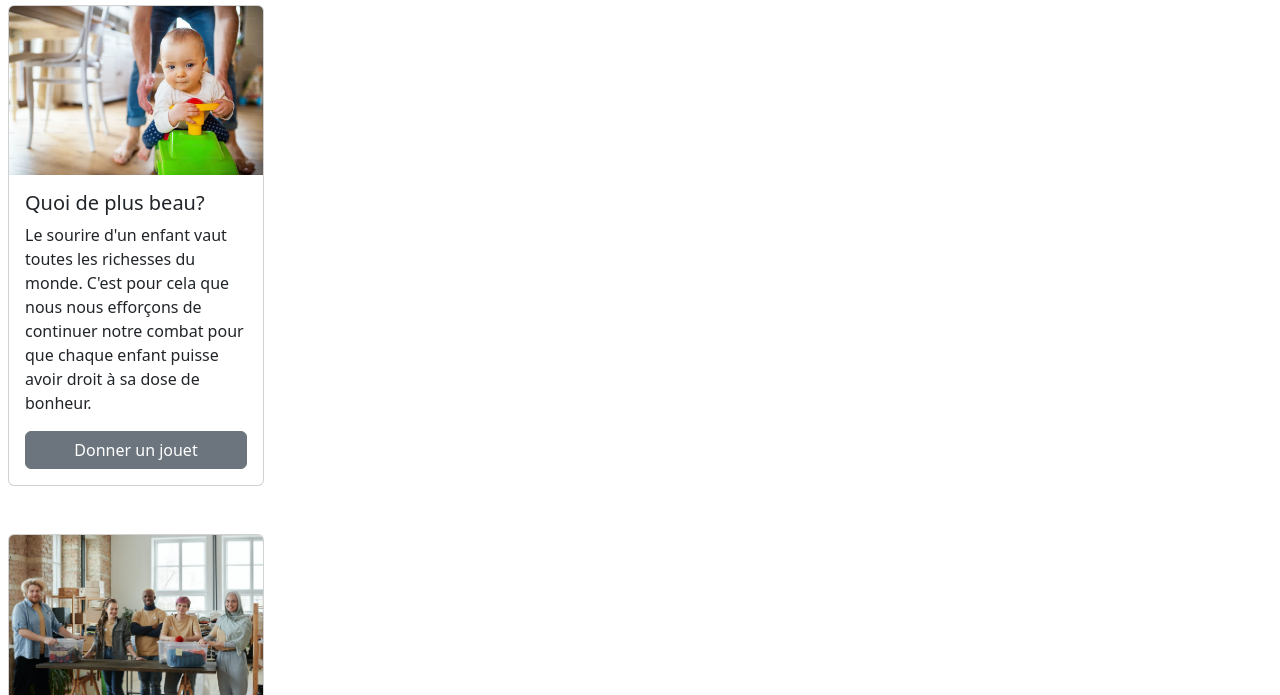
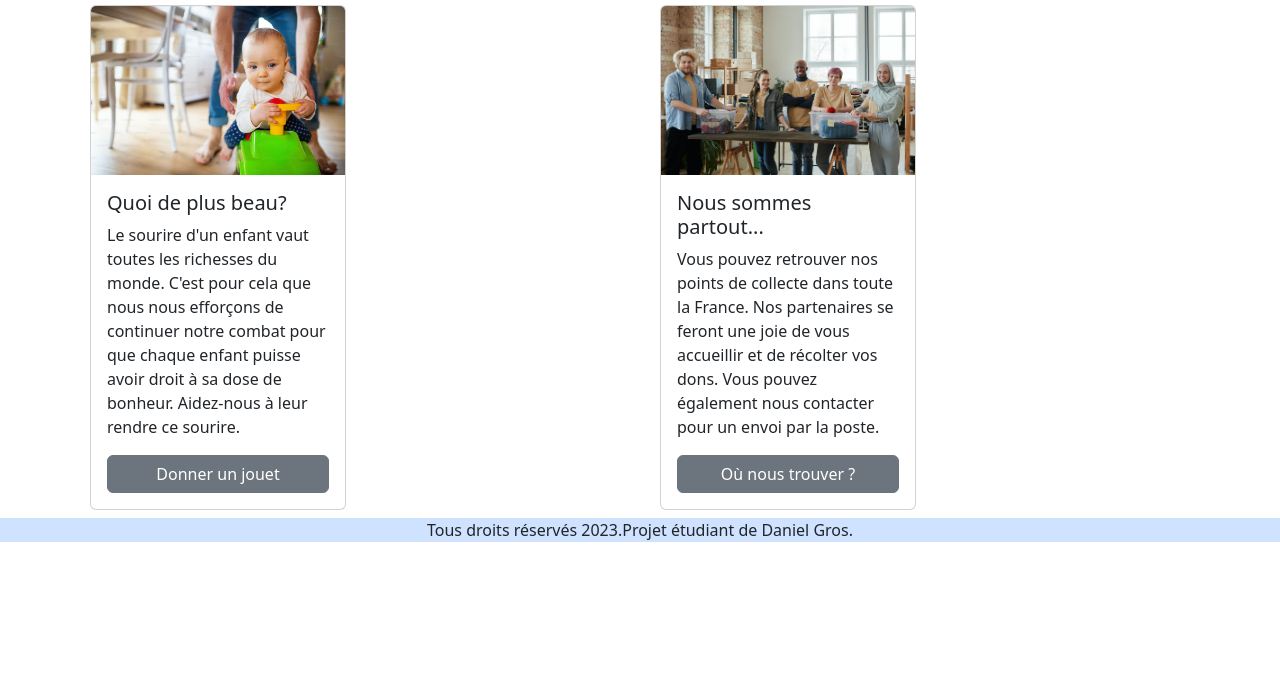
Before and after one commit to Daniel-Gros/-valutation, a website: page index.html in a window 1280 px wide. Shown: the part 105-800 px from the top of the page. Drawn offline with nearby package versions, Linux system fonts and the light colour scheme.

Commit message:
Index.html is done

```diff
--- a/index.html
+++ b/index.html
@@ -18,7 +18,7 @@
     <header>
       <nav class="navbar navbar-expand-lg navbar-light bg-primary-subtle">
         <div class="container text-end">
-          <a class="navbar-brand" href="main-page.html">LE PTIT CHEF</a>
+          <a class="navbar-brand" href="index.html">LE PTIT CHEF</a>
           <button
             class="navbar-toggler btn btn-sm"
             type="button"
@@ -64,7 +64,9 @@
         >
       </div>
 
-      <section class="card-article">
+      <section class="container">
+        <div class="row">
+          <div class="col-sm-6">
             <div class="card mx-2" style="width: 16rem">
               <img
                 src="/assets/img/photo-bébé-voiture-verte.avif"
@@ -76,9 +78,10 @@
               <div class="card-body">
                 <h5 class="card-1-title">Quoi de plus beau?</h5>
                 <p class="card-text">
-              Le sourire d'un enfant vaut toutes les richesses du monde. C'est
-              pour cela que nous nous efforçons de continuer notre combat pour
-              que chaque enfant puisse avoir droit à sa dose de bonheur.
+                  Le sourire d'un enfant vaut toutes les richesses du monde.
+                  C'est pour cela que nous nous efforçons de continuer notre
+                  combat pour que chaque enfant puisse avoir droit à sa dose de
+                  bonheur. Aidez-nous à leur rendre ce sourire.
                 </p>
                 <a
                   href="formulaire-don.html"
@@ -87,7 +90,9 @@
                 >
               </div>
             </div>
+          </div>
           <br /><br />
+          <div class="col-sm-6">
             <div class="card mx-2" style="width: 16rem">
               <img
                 src="/assets/img/photo-benevoles.jpeg"
@@ -110,9 +115,10 @@
               <div class="card-body">
                 <h5 class="card-2-title">Nous sommes partout...</h5>
                 <p class="card-text">
-              Vous pouvez retrouver nos points de collecte dans toute la France.
-              Nos partenaires se feront une joie de vous accueillir et de
-              récolter vos dons.
+                  Vous pouvez retrouver nos points de collecte dans toute la
+                  France. Nos partenaires se feront une joie de vous accueillir
+                  et de récolter vos dons. Vous pouvez également nous contacter
+                  pour un envoi par la poste.
                 </p>
                 <a
                   href="liste-point-collecte.html"
@@ -121,9 +127,17 @@
                 >
               </div>
             </div>
+          </div>
+        </div>
       </section>
     </main>
-    <footer class="footer text-center">Projet étudiant de Daniel Gros</footer>
+
+    <footer class="footer my-2 bg-primary-subtle">
+      <p class="fw-light text-center">
+        Tous droits réservés 2023.Projet étudiant de Daniel Gros.
+      </p>
+    </footer>
+
     <script src="/node_modules/bootstrap/dist/js/bootstrap.min.js"></script>
   </body>
 </html>
```
Also changed, not shown: agenda.html (+1 -1 lines). Lines whose indentation alone changed are shown as unchanged.
